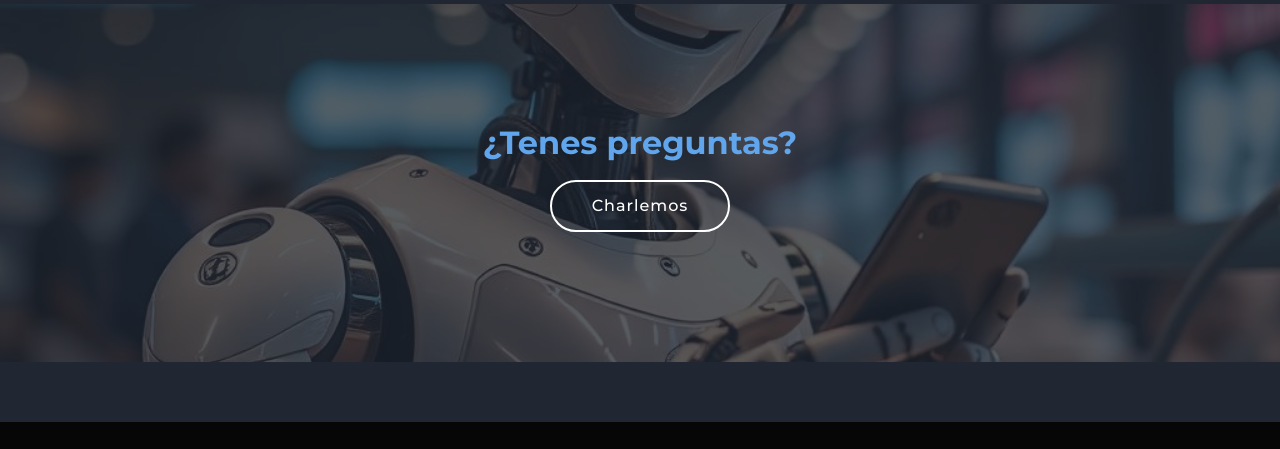
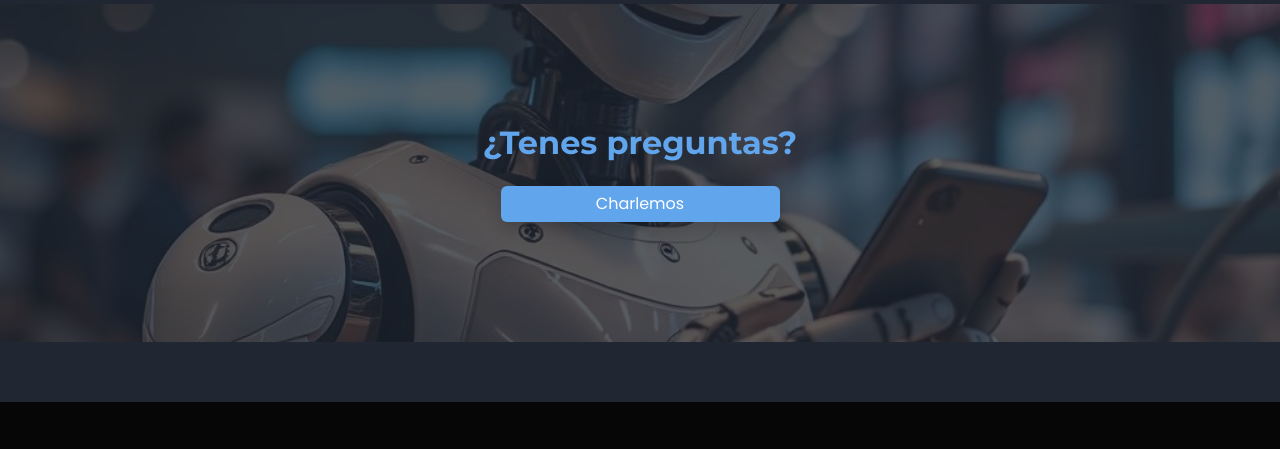
Before and after one commit to Agustin09812/neurolinksbot, a plain HTML site: page index.html in a window 1280 px wide. Shown: the part 3940-4389 px from the top of the page. Drawn offline with Linux system fonts and the light colour scheme.

Commit message:
update #3 - 16-01-25

```diff
--- a/assets/css/main.css
+++ b/assets/css/main.css
@@ -769,6 +769,23 @@ section,
   z-index: 2;
 }
 
+.linkbtn {
+  text-decoration: none;
+  list-style-type: none;
+  color: #fff !important;
+}
+
+.btn-light {
+  min-width: 25%;
+  transition: 500ms ease-in-out;
+  background-color: #61a5ec !important;
+  border: none;
+
+  &:hover {
+    transform: scale(1.2);
+  }
+}
+
 /*--------------------------------------------------------------
 # Media Queries
 --------------------------------------------------------------*/
--- a/index.html
+++ b/index.html
@@ -335,9 +335,11 @@
         <div class="overlay"></div>
         <div class="container position-relative">
           <div class="row justify-content-center">
-            <div class="cta-btn-container text-center">
-              <h2><strong>¿Tenes preguntas?</strong></h2>
-              <a class="cta-btn align-middle btn" href="#" target="_blank">Charlemos</a>
+            <div class="text-center">
+              <h2 class="pb-3"><strong>¿Tenes preguntas?</strong></h2>
+              <button class="btn btn-light shadow">
+                <a href="#" target="_blank" class="linkbtn">Charlemos</a>
+              </button>
             </div>
           </div>
         </div>
```
